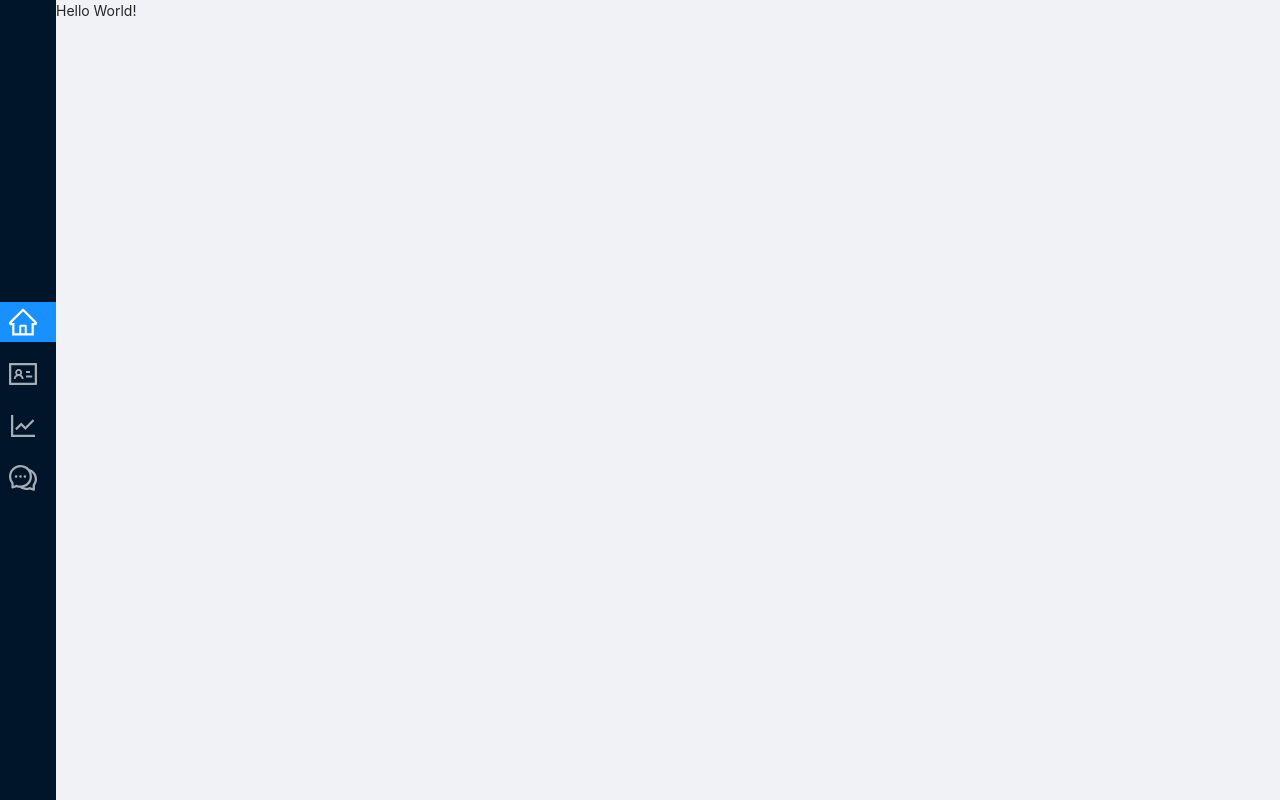
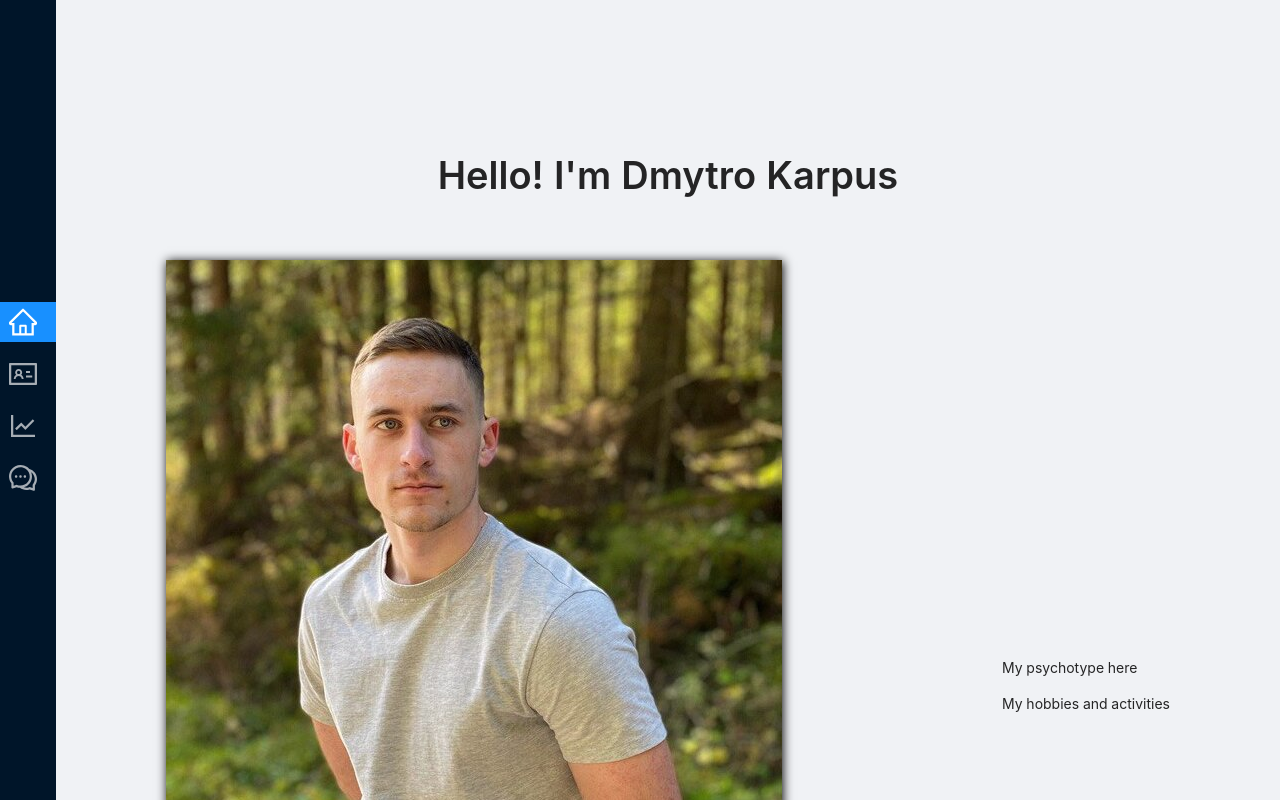
Before and after one commit to Dimassss/my.profile, a Next.js app in the folder react/: page / in a window 1280 px wide. Shown: the top 800 px of the page. Built offline with nearby package versions, Linux system fonts and the light colour scheme.

Commit message:
Main Page template created

```diff
--- a/react/layouts/DefaultLayout.tsx
+++ b/react/layouts/DefaultLayout.tsx
@@ -59,7 +59,7 @@ export default function DefaultLayout({children}: Props){
             />
         </Sider>
         <Layout className={styles["layout-body"]}>
-            {children}
+            <Content>{children}</Content>
         </Layout>
     </Layout>)
 }
--- a/react/pages/index.tsx
+++ b/react/pages/index.tsx
@@ -1,9 +1,26 @@
 import DefaultLayout from "../layouts/DefaultLayout";
+import { Typography, Image } from 'antd';
+import styles from "../styles/pages/index.module.scss"
+
+const { Title } = Typography;
 
 export default function Home() {
+
   return (
     <DefaultLayout>
-      <div>Hello World! </div>
+      <div className={styles['container']}>
+        <Title className={styles['title-1']}>Hello! I'm Dmytro Karpus</Title>
+        <div className={styles['description']}>
+          <Image src={"me.jpg"} alt={"My photo"} preview={false} className={styles["image"]}/>
+
+          <div>
+            <div>
+              <p>My psychotype here</p>
+              <p>My hobbies and activities</p>
+            </div>
+          </div>
+        </div>
+      </div>
     </DefaultLayout>
   )
 }
--- /dev/null
+++ b/react/styles/pages/index.module.scss
@@ -0,0 +1,27 @@
+.container {
+    width: 100%;
+    padding-bottom: 8em;
+    display: flex;
+    flex-direction: column;
+    align-items: center;
+
+    .title-1 {
+        margin-top: 4em
+    }
+
+    .description {
+        margin-top: 3em;
+        display: flex;
+        justify-content: space-around;
+        width: 100%;
+
+        & > div {
+            display: flex;
+            align-items: center;
+        }
+
+        .image{
+            box-shadow: 1px 1px 10px black;
+        }
+    }
+}
```
Also changed, not shown: react/public/me.jpg (added).
